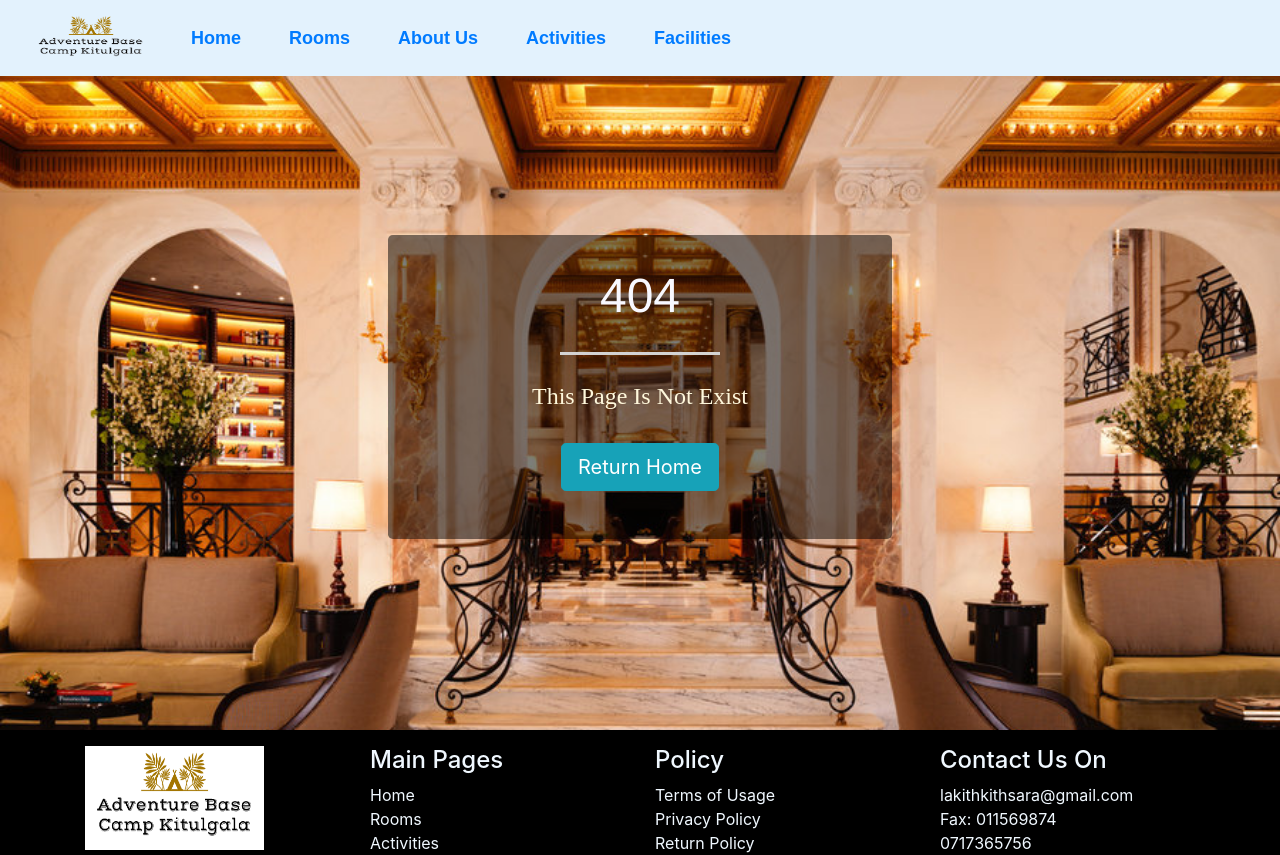
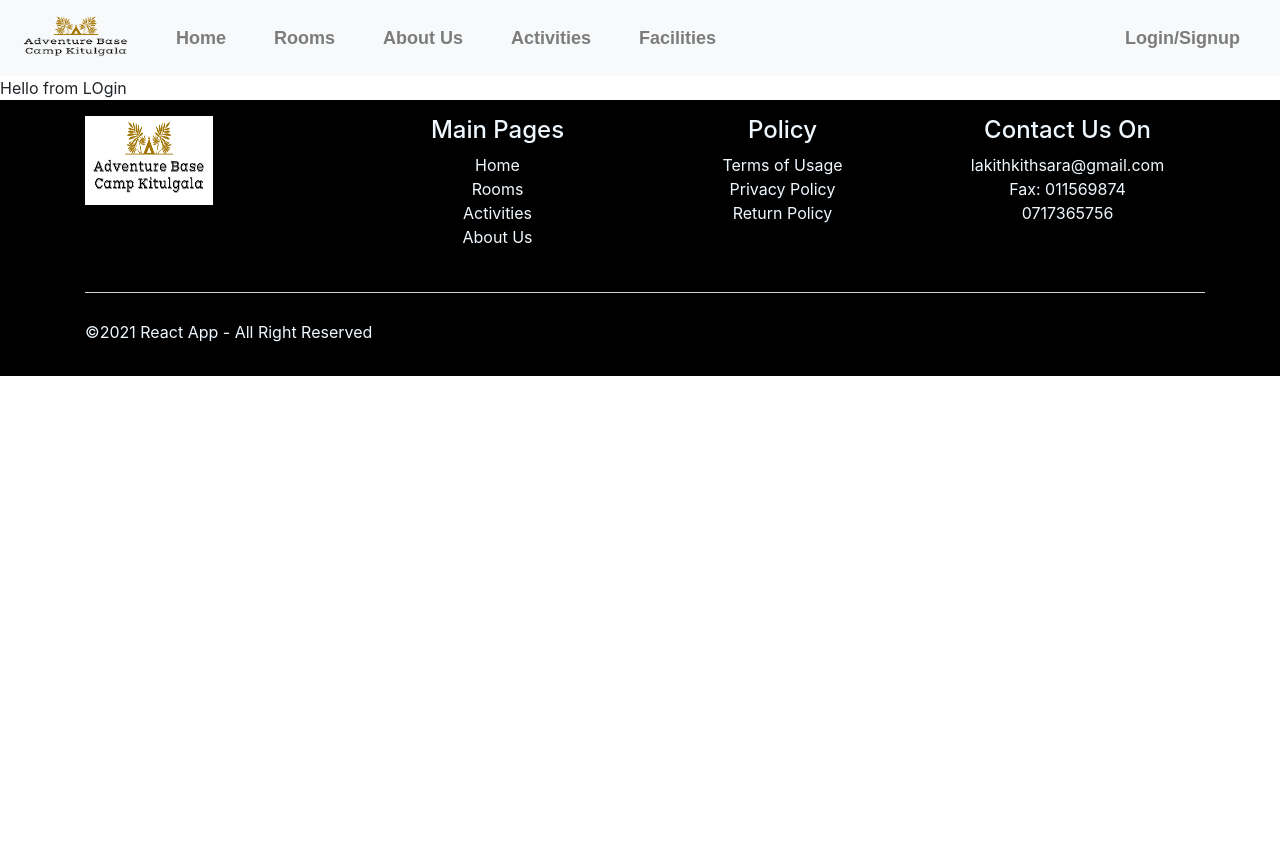
Before and after one commit to Thusiya05/hotel-system, a React (Create React App) app: page /signIn in a window 1280 px wide. Shown: the top 855 px of the page. After the commit the page ends 800 px from the top, so only its background shows below. Built offline with nearby package versions, Linux system fonts and the light colour scheme.

Commit message:
mobile responsive nvbar

```diff
--- a/src/App.css
+++ b/src/App.css
@@ -1,8 +1,4 @@
 /* NavBar */
-.navbar{
-    background-color: #e3f2fd;
-}
-
 nav img{
     height: 50px;
     width: 120px;
@@ -16,9 +12,9 @@ nav img{
     text-align: right;
     margin: 0 1rem;
  }
- .navbar-toggler-icon{
+ /* .navbar-toggler-icon{
      color: black;
- }
+ } */
 /* End of NavBar */
 
 /* Hero Component */
@@ -276,15 +272,22 @@ nav img{
   align-items: center;
   justify-content: center;
 }
+
 .main-footer img{
-  height: 70%;
-  width: 70%;
+  height: 60%;
+  width: 50%;
 }
 .underline{
   width:70rem;
   height: 1px;
   background:lightgrey;
   margin: 1.7rem auto;
+}
+.main-footer h4{
+  text-align: center;
+}
+.main-footer ul li{
+  text-align: center;
 }
 /* featured rooms */
 
--- a/src/App.js
+++ b/src/App.js
@@ -5,6 +5,7 @@ import AboutUs from "./Pages/AboutUs";
 import SingleRooms from "./Pages/SingleRooms";
 import Activities from "./Pages/Activities";
 import Facilities from "./Pages/Facilities";
+import Login from "./Pages/Login"
 import Error from "./Pages/Error";
 import {Route,Switch} from "react-router-dom"
 import NavBar from "./Components/NavBar";
@@ -30,6 +31,7 @@ function App() {
         <Route exact path ="/rooms/:slug" component={SingleRooms} />
         <Route exact path ="/activities" component={Activities} />
         <Route exact path ="/facilities" component={Facilities} />
+        <Route exact path ="/signIn" component={Login} />
         <Route component={Error} />
       </Switch>
         <div>
--- a/src/Components/NavBar.js
+++ b/src/Components/NavBar.js
@@ -1,45 +1,29 @@
 import React, { Component } from 'react'
-import {Link} from "react-router-dom"
 import logo from "../images/capture6.png"
-import {FaBars} from "react-icons/fa"
-
-
+import { Navbar,Nav } from 'react-bootstrap'
 
 export default class NavBar extends Component {
    render(){
        return(
-            <nav className="navbar navbar-expand-lg">
-            <div className="container-fluid">
-             <span className="navbar-brand"><img src={logo} alt="ABC" ></img></span>
-              <button className="navbar-toggler" type="button" data-bs-toggle="collapse" data-bs-target="#navbarText" aria-controls="navbarText" aria-expanded="false" aria-label="Toggle navigation">
-                <span className="navbar-toggler-icon">{FaBars}</span>
-              </button>
-              <div className="collapse navbar-collapse" id="navbarText">
-                <ul className="navbar-nav me-auto mb-2 mb-lg-0">
-                  <li className="nav-item">
-                    <Link className="nav-link active" aria-current="page" to="/">Home</Link>
-                  </li>
-                  <li className="nav-item">
-                    <Link className="nav-link" to="/rooms/">Rooms</Link>
-                  </li>
-                  <li className="nav-item">
-                    <Link className="nav-link" to="/aboutUs/">About Us</Link>
-                  </li>
-                  <li className="nav-item">
-                    <Link className="nav-link" to="/activities">Activities</Link>
-                  </li>
-                  <li className="nav-item">
-                    <Link className="nav-link" to="/facilities">Facilities</Link>
-                  </li>
-                </ul>
+         <>
+           <Navbar collapseOnSelect expand="lg" bg="light" variant="light">
+              <Navbar.Brand><img src={logo} alt="ABC" ></img></Navbar.Brand>
+              <Navbar.Toggle aria-controls="responsive-navbar-nav" />
+              <Navbar.Collapse id="responsive-navbar-nav">
+                <Nav className="mr-auto">
+                  <Nav.Link href="/">Home</Nav.Link>
+                  <Nav.Link href="/rooms/">Rooms</Nav.Link>
+                  <Nav.Link href="/aboutUs">About Us</Nav.Link>
+                  <Nav.Link href="/activities">Activities</Nav.Link>
+                  <Nav.Link href="/facilities">Facilities</Nav.Link>
+                </Nav>
+                <Nav>
+                  <Nav.Link href="/signIn" >Login/Signup</Nav.Link>
+                </Nav>
+              </Navbar.Collapse>
+            </Navbar>
+         </>
 
-
-                {/* <span className="navbar-text">
-                  Navbar text with an inline element
-                </span> */}
-              </div>
-            </div>
-          </nav>
        )
       }
    }
--- a/src/Components/Slider.js
+++ b/src/Components/Slider.js
@@ -1,8 +1,5 @@
 import React from 'react'
 import {Carousel} from "react-bootstrap"
-import img1 from "../images/hotel.jpg"
-import img3 from "../images/Double-Room.jpg"
-import img2 from "../images/hotel-room.jpg"
 import 'bootstrap/dist/css/bootstrap.min.css';
 
 export default function Slider({img1,img2,img3}) {
--- /dev/null
+++ b/src/Pages/Login.js
@@ -0,0 +1,10 @@
+import React from 'react'
+
+const Login = () => {
+    return (
+        <div>
+            Hello from LOgin
+        </div>
+    )
+}
+export default Login
```
Also changed, not shown: src/Components/Footer.js (line endings or trailing spaces).
